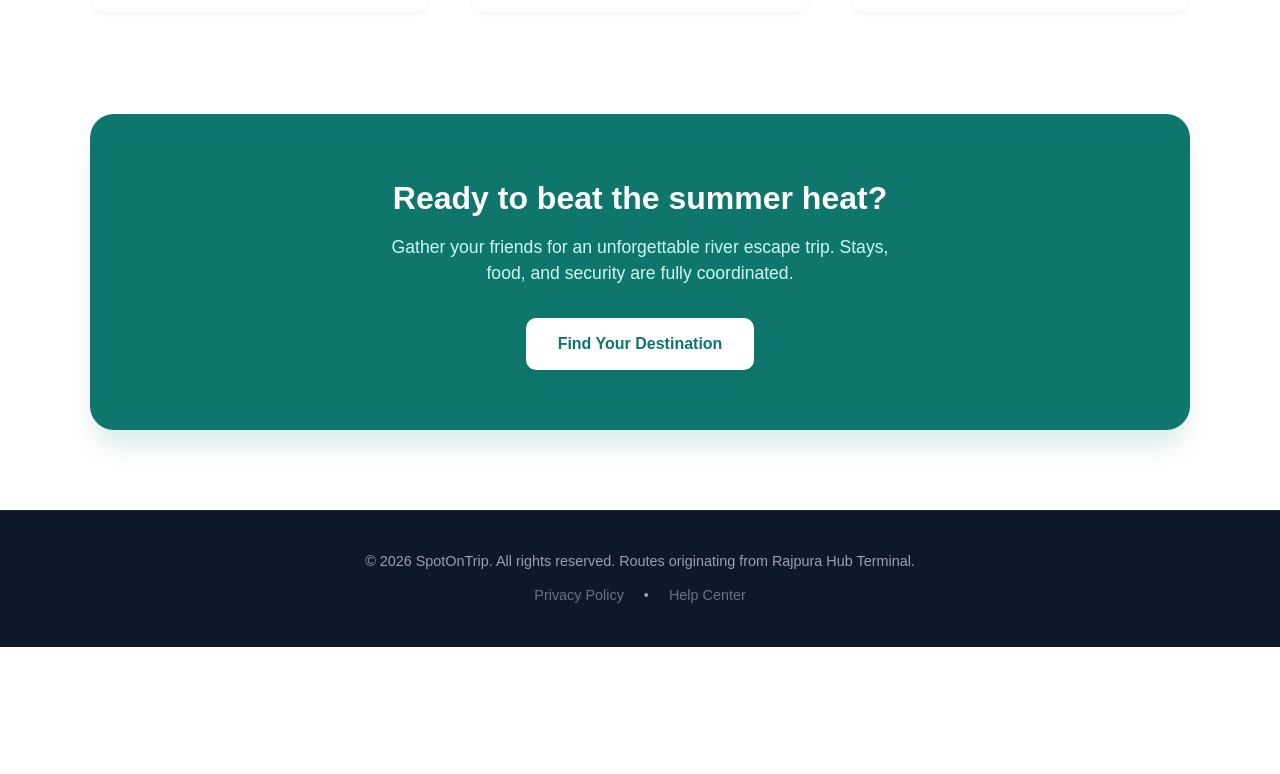
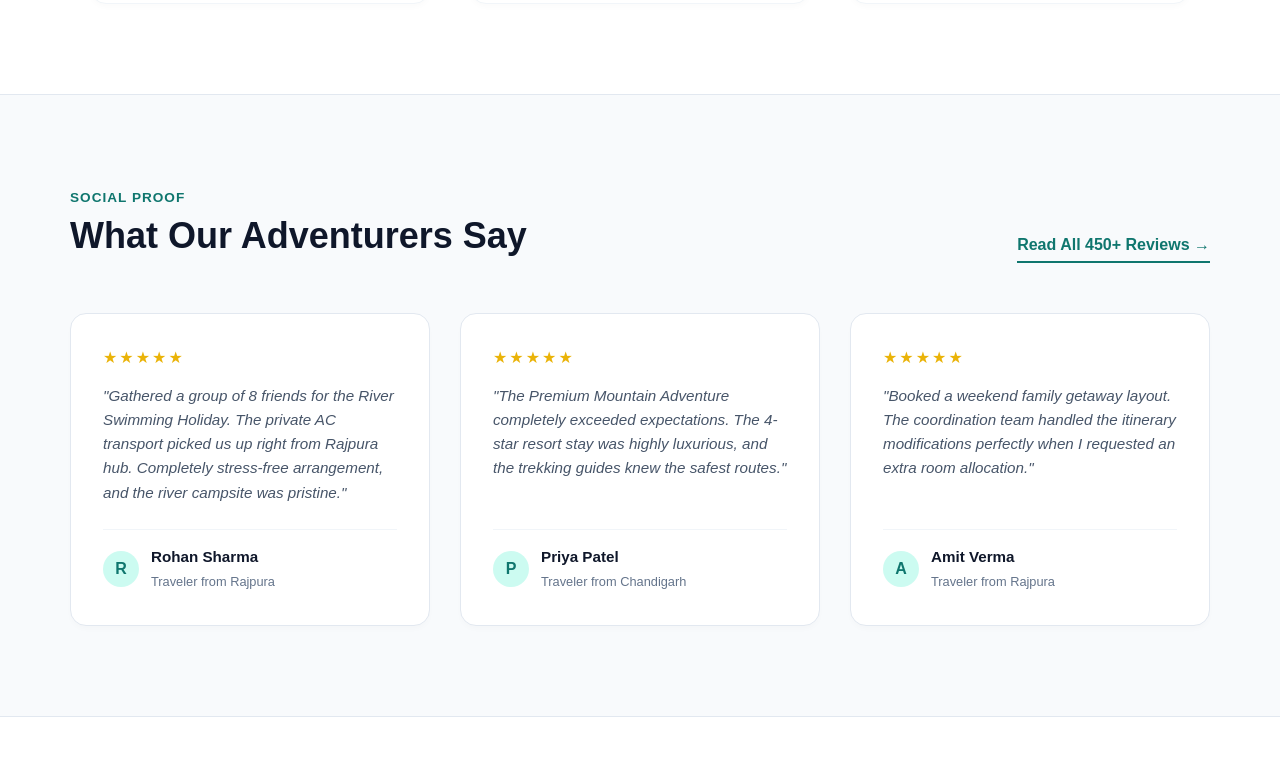
Before and after one commit to santosh7pradhan7-netizen/spotontrip, a Next.js app: page / in a window 1280 px wide. Shown: the part 1266-2040 px from the top of the page. Before the commit the page ends 1913 px from the top, so only its background shows below. Built offline with nearby package versions, Linux system fonts and the light colour scheme.

Commit message:
Feat: Complete home screen layout with embedded reviews section component

```diff
--- a/pages/index.js
+++ b/pages/index.js
@@ -8,6 +8,27 @@ export default function Home() {
     { title: 'Summer River Holidays', icon: '🏊‍♂️', desc: 'Expertly curated swimming and riverside camping trips starting directly from Rajpura.' },
     { title: 'Flawless Transactions', icon: '💳', desc: 'Secure, instant booking payments backed by verified enterprise-grade security protocols.' },
     { title: '24/7 Route Assistance', icon: '🗺️', desc: 'Round-the-clock coordinator support to smoothly manage custom itinerary configurations.' }
+  ];
+
+  const featuredReviews = [
+    {
+      name: 'Rohan Sharma',
+      location: 'Rajpura',
+      rating: '★★★★★',
+      comment: 'Gathered a group of 8 friends for the River Swimming Holiday. The private AC transport picked us up right from Rajpura hub. Completely stress-free arrangement, and the river campsite was pristine.'
+    },
+    {
+      name: 'Priya Patel',
+      location: 'Chandigarh',
+      rating: '★★★★★',
+      comment: 'The Premium Mountain Adventure completely exceeded expectations. The 4-star resort stay was highly luxurious, and the trekking guides knew the safest routes.'
+    },
+    {
+      name: 'Amit Verma',
+      location: 'Rajpura',
+      rating: '★★★★★',
+      comment: 'Booked a weekend family getaway layout. The coordination team handled the itinerary modifications perfectly when I requested an extra room allocation.'
+    }
   ];
 
   return (
@@ -21,8 +42,8 @@ export default function Home() {
           .btn-hover { transition: all 0.2s ease; }
           .btn-hover:hover { background-color: #0d9488 !important; transform: translateY(-2px); }
           .btn-hover:active { transform: translateY(0); }
-          .feature-card { transition: transform 0.3s ease, box-shadow 0.3s ease; }
-          .feature-card:hover { transform: translateY(-6px); box-shadow: 0 10px 25px -5px rgba(0,0,0,0.05); }
+          .hover-card { transition: transform 0.3s ease, box-shadow 0.3s ease; }
+          .hover-card:hover { transform: translateY(-6px); box-shadow: 0 10px 25px -5px rgba(0,0,0,0.05); }
         `}</style>
       </Head>
 
@@ -32,11 +53,11 @@ export default function Home() {
           SpotOnTrip
         </Link>
 
-        {/* DOORWAYS CUT HERE: Direct navigation hooks connect your system modules */}
         <nav style={{ display: 'flex', gap: '32px', fontSize: '0.95rem' }}>
           <Link href="/" style={{ color: '#0f766e', fontWeight: '700' }} className="nav-link">Home</Link>
           <Link href="/packages" className="nav-link">Explore Packages</Link>
           <Link href="/booking" className="nav-link">My Bookings</Link>
+          <Link href="/reviews" className="nav-link">Reviews</Link>
         </nav>
 
         <div>
@@ -46,7 +67,7 @@ export default function Home() {
         </div>
       </header>
 
-      {/* Hero Visual Showcase Area */}
+      {/* Hero Showcase Area */}
       <section style={{ position: 'relative', overflow: 'hidden', padding: '120px 20px', backgroundColor: '#f8fafc', backgroundImage: 'radial-gradient(#e2e8f0 1px, transparent 0)', backgroundSize: '24px 24px' }}>
         <div style={{ maxWidth: '1000px', margin: '0 auto', textAlign: 'center' }}>
           <span style={{ backgroundColor: '#ccfbf1', color: '#0f766e', padding: '6px 16px', borderRadius: '20px', fontSize: '0.85rem', fontWeight: '700', textTransform: 'uppercase', letterSpacing: '0.5px' }}>
@@ -70,8 +91,8 @@ export default function Home() {
         </div>
       </section>
 
-      {/* Core Operational Features Section Grid */}
-      <section style={{ padding: '100px 20px', maxWidth: '1140px', margin: '0 auto' }}>
+      {/* Core Operational Features Section */}
+      <section style={{ padding: '90px 20px', maxWidth: '1140px', margin: '0 auto' }}>
         <div style={{ textAlign: 'center', marginBottom: '60px' }}>
           <h2 style={{ fontSize: '2.25rem', fontWeight: '800', color: '#0f172a' }}>Why Travelers Choose Us</h2>
           <p style={{ color: '#64748b', marginTop: '10px', fontSize: '1.05rem' }}>Premium service standards from departure to checkout arrival.</p>
@@ -79,7 +100,7 @@ export default function Home() {
 
         <div style={{ display: 'grid', gridTemplateColumns: 'repeat(auto-fit, minmax(300px, 1fr))', gap: '40px' }}>
           {travelFeatures.map((feat, index) => (
-            <div key={index} className="feature-card" style={{ padding: '32px', borderRadius: '16px', border: '1px solid #f1f5f9', backgroundColor: '#ffffff', boxShadow: '0 4px 6px -1px rgba(0,0,0,0.02)' }}>
+            <div key={index} className="hover-card" style={{ padding: '32px', borderRadius: '16px', border: '1px solid #f1f5f9', backgroundColor: '#ffffff', boxShadow: '0 4px 6px -1px rgba(0,0,0,0.02)' }}>
               <div style={{ fontSize: '2.5rem', marginBottom: '20px' }}>{feat.icon}</div>
               <h3 style={{ fontSize: '1.3rem', fontWeight: '700', color: '#0f172a', marginBottom: '12px' }}>{feat.title}</h3>
               <p style={{ color: '#475569', fontSize: '0.95rem', lineHeight: '1.6', margin: 0 }}>{feat.desc}</p>
@@ -88,8 +109,45 @@ export default function Home() {
         </div>
       </section>
 
-      {/* Elegant Action Engagement Strip banner */}
-      <section style={{ margin: '0 20px 80px 20px' }}>
+      {/* NEW INTEGRATED SOCIAL PROOF SECTION */}
+      <section style={{ backgroundColor: '#f8fafc', padding: '90px 20px', borderTop: '1px solid #e2e8f0', borderBottom: '1px solid #e2e8f0' }}>
+        <div style={{ maxWidth: '1140px', margin: '0 auto' }}>
+          <div style={{ display: 'flex', justifyContent: 'space-between', alignItems: 'flex-end', marginBottom: '50px', flexWrap: 'wrap', gap: '20px' }}>
+            <div>
+              <span style={{ color: '#0f766e', fontSize: '0.85rem', fontWeight: '700', textTransform: 'uppercase', letterSpacing: '1px' }}>Social Proof</span>
+              <h2 style={{ fontSize: '2.25rem', fontWeight: '800', color: '#0f172a', marginTop: '6px', margin: 0 }}>What Our Adventurers Say</h2>
+            </div>
+            <Link href="/reviews" style={{ textDecoration: 'none', color: '#0f766e', fontWeight: '700', fontSize: '1rem', borderBottom: '2px solid #0f766e', paddingBottom: '4px' }}>
+              Read All 450+ Reviews &rarr;
+            </Link>
+          </div>
+
+          <div style={{ display: 'grid', gridTemplateColumns: 'repeat(auto-fit, minmax(320px, 1fr))', gap: '30px' }}>
+            {featuredReviews.map((review, index) => (
+              <div key={index} className="hover-card" style={{ backgroundColor: '#ffffff', padding: '32px', borderRadius: '16px', border: '1px solid #e2e8f0', boxShadow: '0 4px 6px -1px rgba(0,0,0,0.02)', display: 'flex', flexDirection: 'column', justifyContent: 'space-between' }}>
+                <div>
+                  <div style={{ color: '#eab308', fontSize: '1rem', marginBottom: '14px', letterSpacing: '2px' }}>{review.rating}</div>
+                  <p style={{ color: '#475569', fontSize: '0.95rem', lineHeight: '1.6', margin: '0 0 24px 0', fontStyle: 'italic' }}>
+                    "{review.comment}"
+                  </p>
+                </div>
+                <div style={{ borderTop: '1px solid #f1f5f9', paddingTop: '16px', display: 'flex', alignItems: 'center', gap: '12px' }}>
+                  <div style={{ width: '36px', height: '36px', borderRadius: '50%', backgroundColor: '#ccfbf1', color: '#0f766e', display: 'flex', justifyContent: 'center', alignItems: 'center', fontWeight: '700' }}>
+                    {review.name.charAt(0)}
+                  </div>
+                  <div>
+                    <h4 style={{ margin: 0, fontSize: '0.95rem', color: '#0f172a', fontWeight: '700' }}>{review.name}</h4>
+                    <span style={{ fontSize: '0.8rem', color: '#64748b' }}>Traveler from {review.location}</span>
+                  </div>
+                </div>
+              </div>
+            ))}
+          </div>
+        </div>
+      </section>
+
+      {/* Action Engagement Banner */}
+      <section style={{ margin: '80px 20px' }}>
         <div style={{ maxWidth: '1100px', margin: '0 auto', backgroundColor: '#0f766e', borderRadius: '24px', padding: '60px 40px', textAlign: 'center', color: '#ffffff', boxShadow: '0 20px 25px -5px rgba(15, 118, 110, 0.15)' }}>
           <h2 style={{ fontSize: '2rem', fontWeight: '700', margin: 0 }}>Ready to beat the summer heat?</h2>
           <p style={{ color: '#ccfbf1', marginTop: '12px', marginBottom: '32px', fontSize: '1.1rem', maxWidth: '500px', margin: '12px auto 32px auto' }}>
@@ -101,7 +159,7 @@ export default function Home() {
         </div>
       </section>
 
-      {/* Professional Footer Component */}
+      {/* Footer */}
       <footer style={{ backgroundColor: '#0f172a', color: '#94a3b8', padding: '40px 20px', textAlign: 'center', fontSize: '0.9rem', borderTop: '1px solid #1e293b' }}>
         <p style={{ margin: 0 }}>&copy; 2026 SpotOnTrip. All rights reserved. Routes originating from Rajpura Hub Terminal.</p>
         <div style={{ display: 'flex', justifyContent: 'center', gap: '20px', marginTop: '12px' }}>
```
